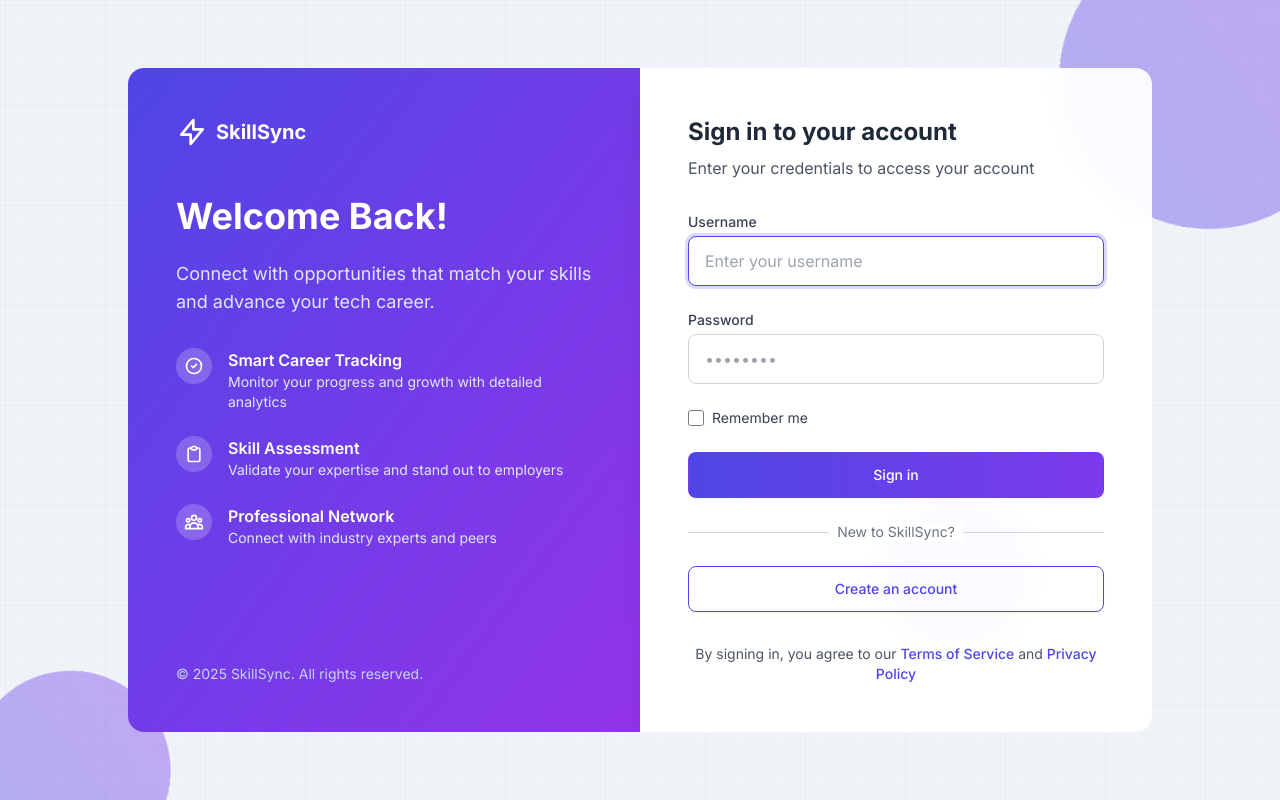
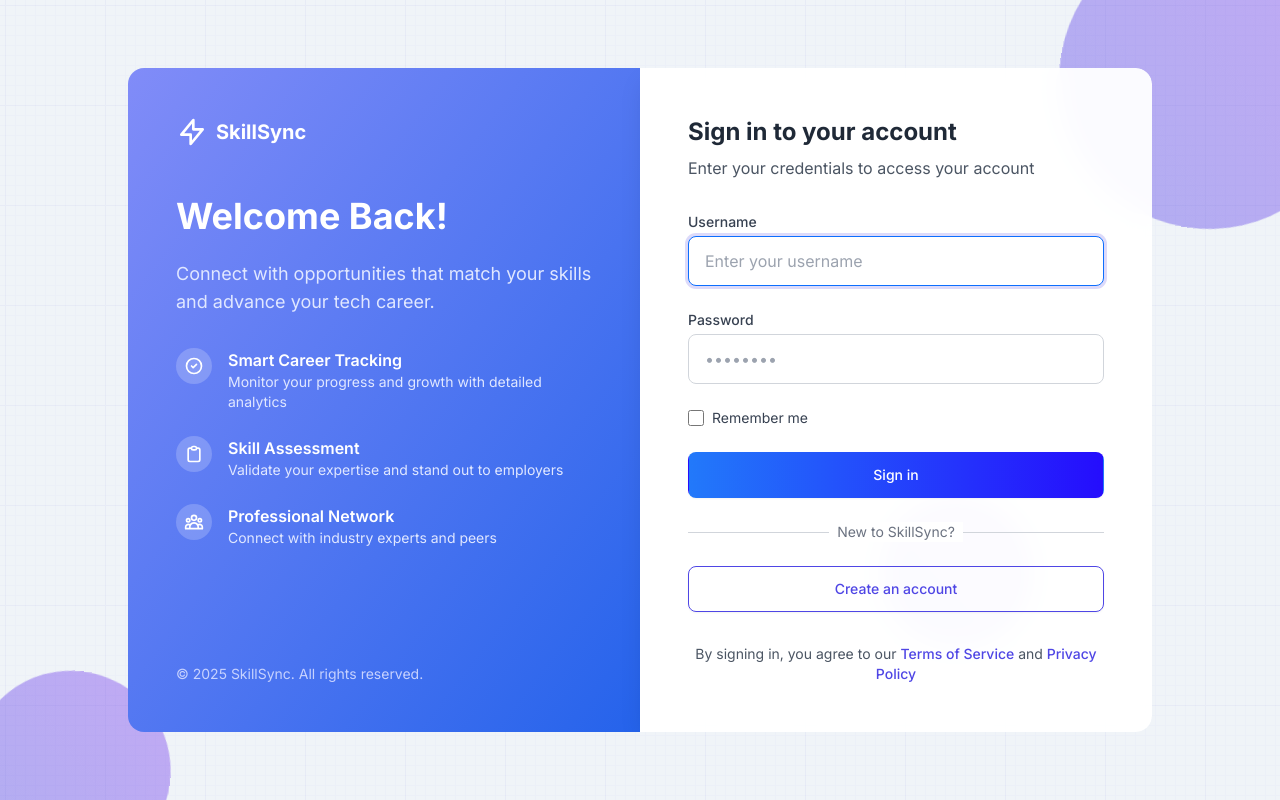
Before and after one commit to AakashChawla07/SkillSync_With_Websockets, a Django app: page / in a window 1280 px wide. Run offline with Django 5.2, Linux system fonts and the light colour scheme; some libraries are stand-ins or nearby versions.

Commit message:
Minor Changes in color theme

```diff
--- a/SkillSync/templates/accounts/login.html
+++ b/SkillSync/templates/accounts/login.html
@@ -22,11 +22,11 @@
             backdrop-filter: blur(10px);
         }
         .input-field:focus {
-            border-color: #4f46e5;
+            border-color: #0d6efd;
             box-shadow: 0 0 0 3px rgba(79, 70, 229, 0.2);
         }
         .login-btn {
-            background: linear-gradient(to right, #4f46e5, #7c3aed);
+            background: linear-gradient(to right, #2279faff, #250dfdff);
             transition: all 0.3s ease;
         }
         .login-btn:hover {
@@ -116,7 +116,7 @@
 
         <div class="w-full max-w-5xl flex flex-col md:flex-row rounded-2xl overflow-hidden">
             <!-- Left Side - Illustration -->
-            <div class="w-full md:w-1/2 bg-gradient-to-br from-indigo-600 to-purple-600 p-8 md:p-12 flex flex-col justify-between text-white">
+            <div class="w-full md:w-1/2 bg-gradient-to-br from-indigo-400 to-blue-600 p-8 md:p-12 flex flex-col justify-between text-white">
                 <div>
                     <div class="flex items-center space-x-2 mb-12">
                         <svg xmlns="http://www.w3.org/2000/svg" class="h-8 w-8" fill="none" viewBox="0 0 24 24" stroke="currentColor">
```
